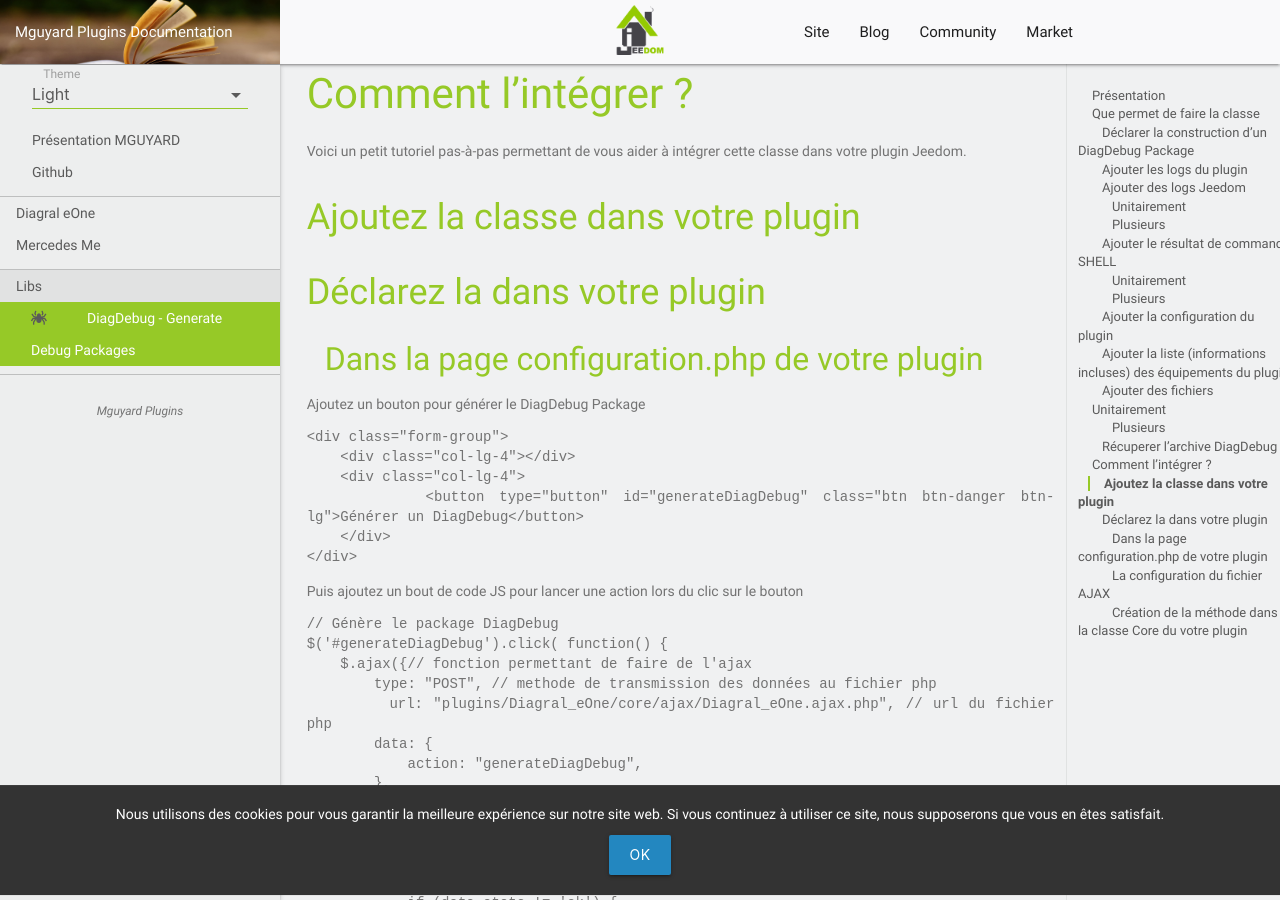
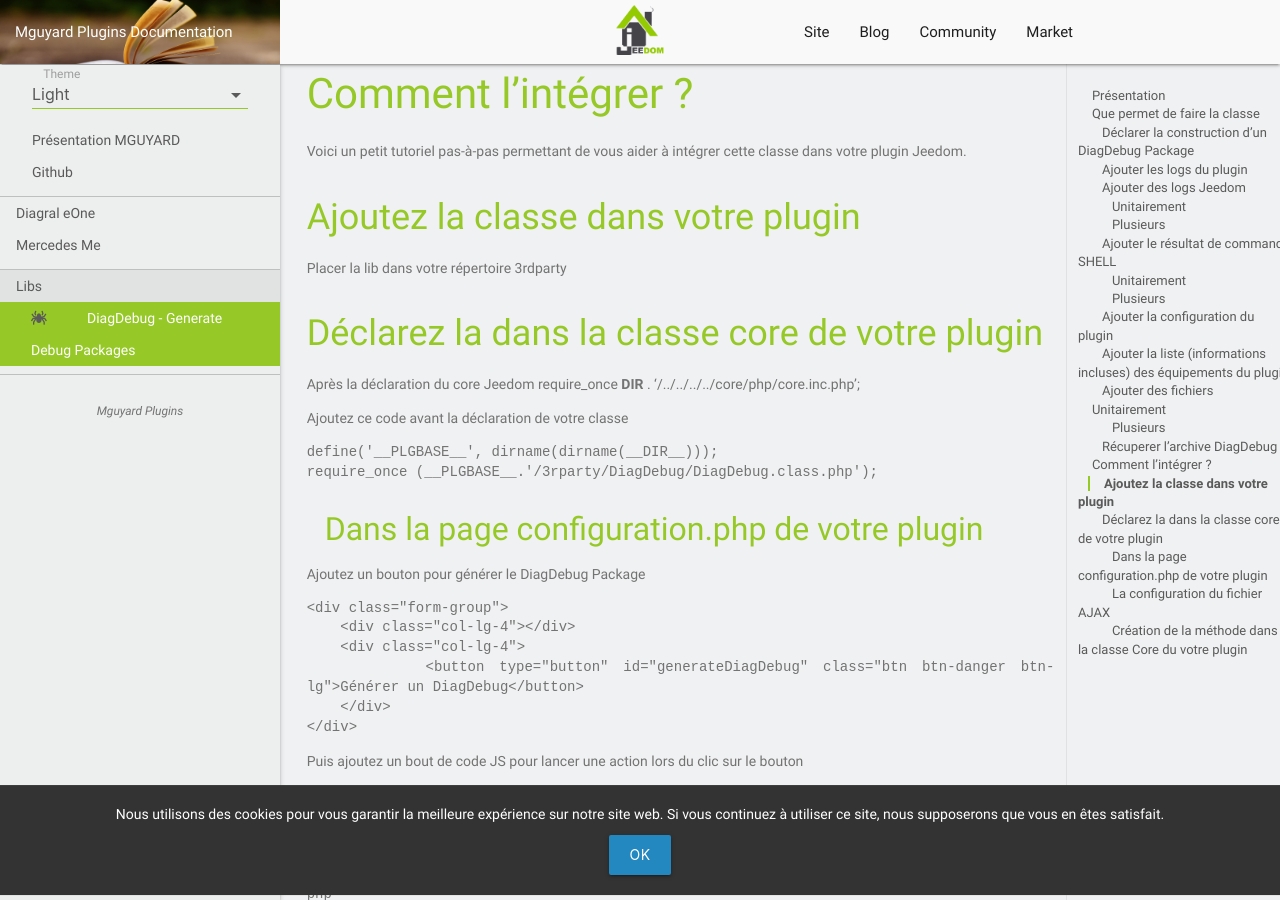
Before and after one commit to mguyard/Jeedom-Documentations, a Jekyll site: the page built from fr_FR/Libs/DiagDebug/documentation.md, in a window 1280 px wide and 900 px high, scrolled down 3410 px. Built offline with Jekyll 4.4.1, drawn with Linux system fonts in a browser that asks for light colours; our own code applies the rules of GitHub Pages for plain Markdown files.

Commit message:
Ajout de DiagDebug doc - Draft

```diff
--- a/fr_FR/Libs/DiagDebug/documentation.md
+++ b/fr_FR/Libs/DiagDebug/documentation.md
@@ -143,7 +143,17 @@
 
 ## Ajoutez la classe dans votre plugin
 
-## Déclarez la dans votre plugin
+Placer la lib dans votre répertoire 3rdparty
+
+## Déclarez la dans la classe core de votre plugin
+
+Après la déclaration du core Jeedom
+    require_once __DIR__  . '/../../../../core/php/core.inc.php';
+
+Ajoutez ce code avant la déclaration de votre classe
+
+    define('__PLGBASE__', dirname(dirname(__DIR__)));
+    require_once (__PLGBASE__.'/3rparty/DiagDebug/DiagDebug.class.php');
 
 ### Dans la page configuration.php de votre plugin
 
```
